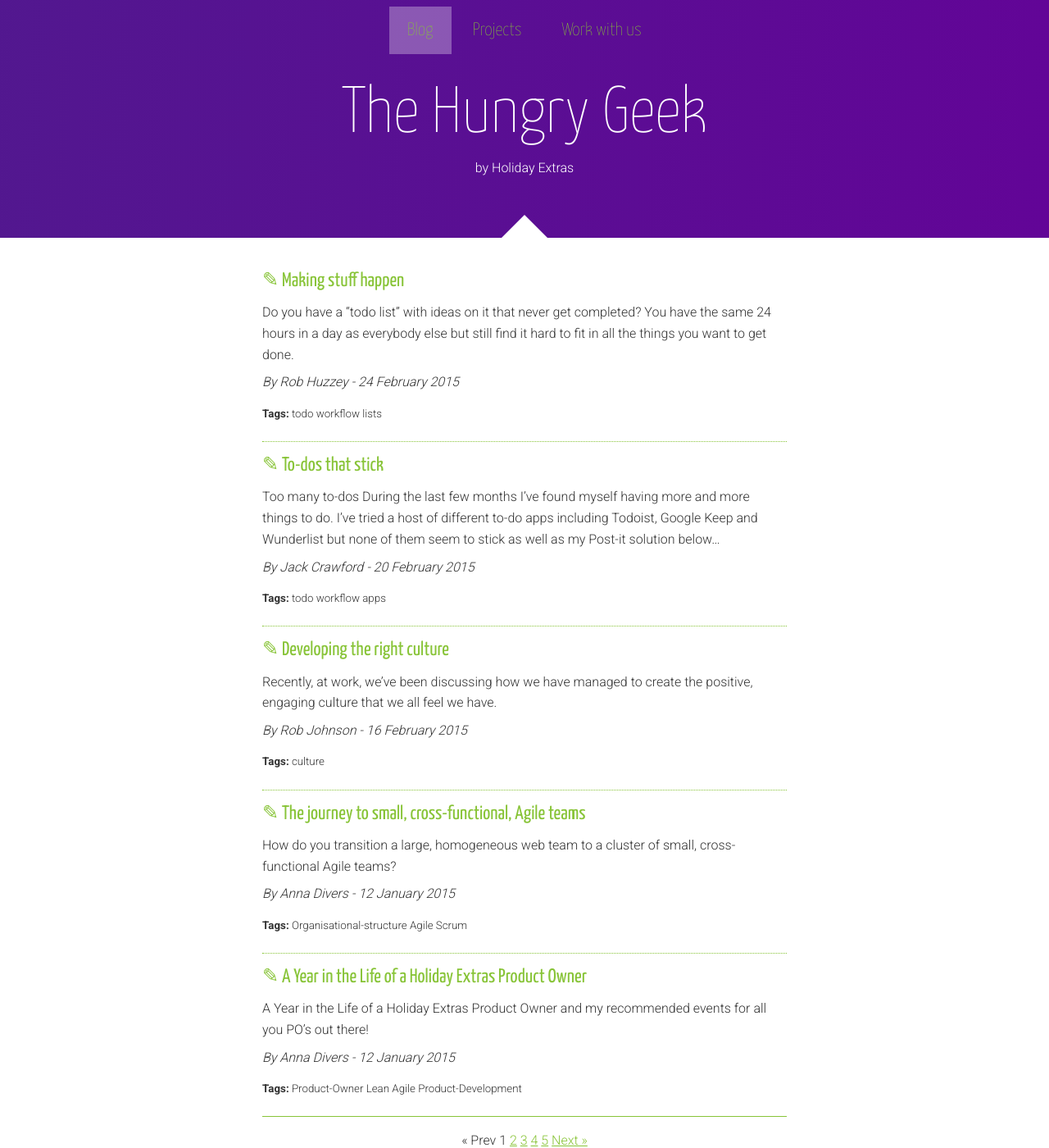
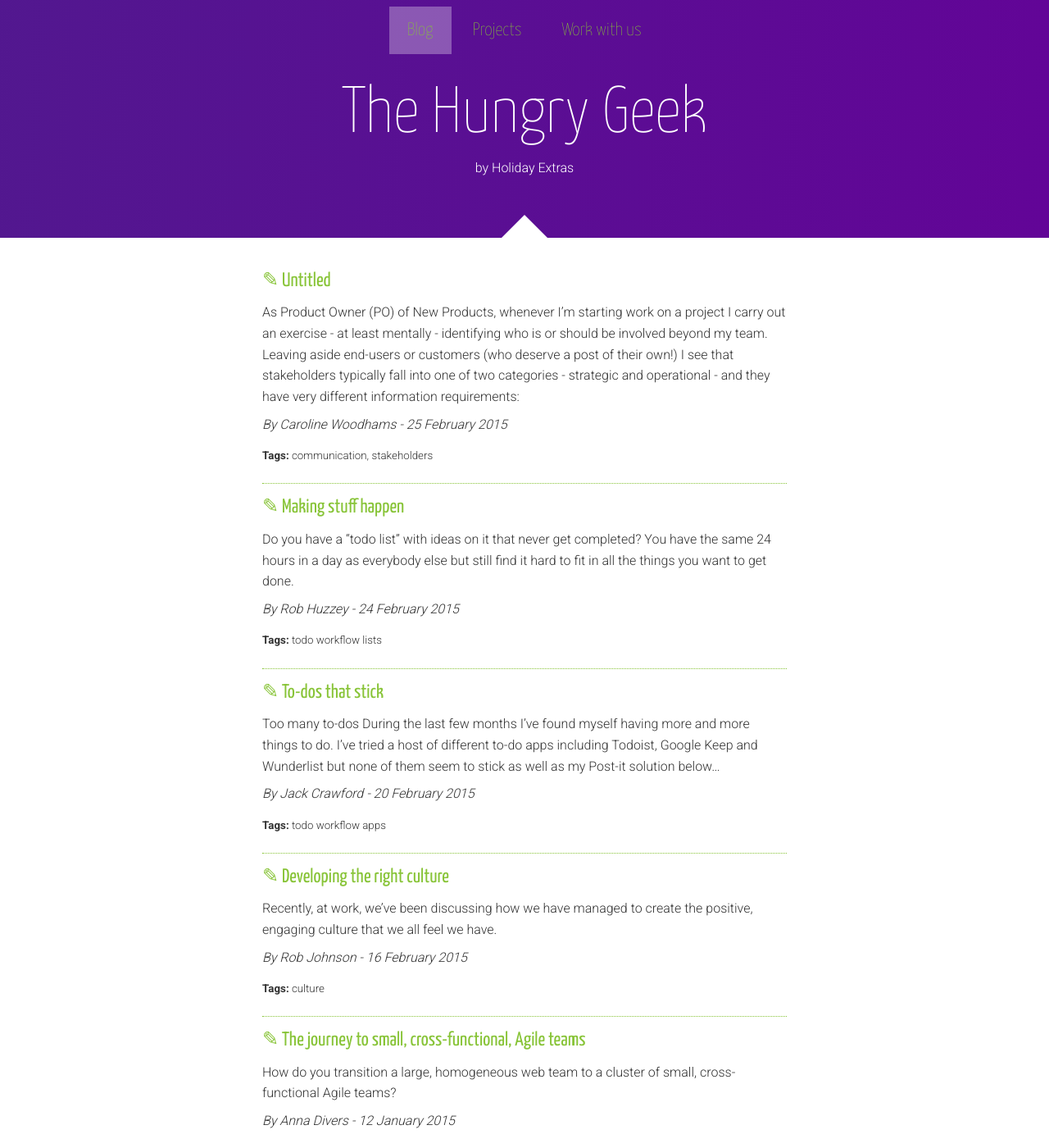
Before and after one commit to holidayextras/holidayextras.github.com, a Jekyll site: the page built from index.html, in a window 1280 px wide and 1400 px high. Shown: the whole window at 82% size. Built offline with Jekyll 4.4.1, drawn with Linux system fonts in a browser that asks for light colours; nearby versions of some CDN libraries; the list of posts is cut into pages by our own code.

Commit message:
Updated 2015-02-25-do-you-speak-stakeholder.md

```diff
--- a/_posts/2015-02-25-do-you-speak-stakeholder.md
+++ b/_posts/2015-02-25-do-you-speak-stakeholder.md
@@ -1,8 +1,8 @@
 ---
 comments: "true"
 layout: post
-published: false
-title: ""
+published: true
+title: Untitled
 author: Caroline Woodhams
 categories: ""
 tags: "communication, stakeholders"
```
